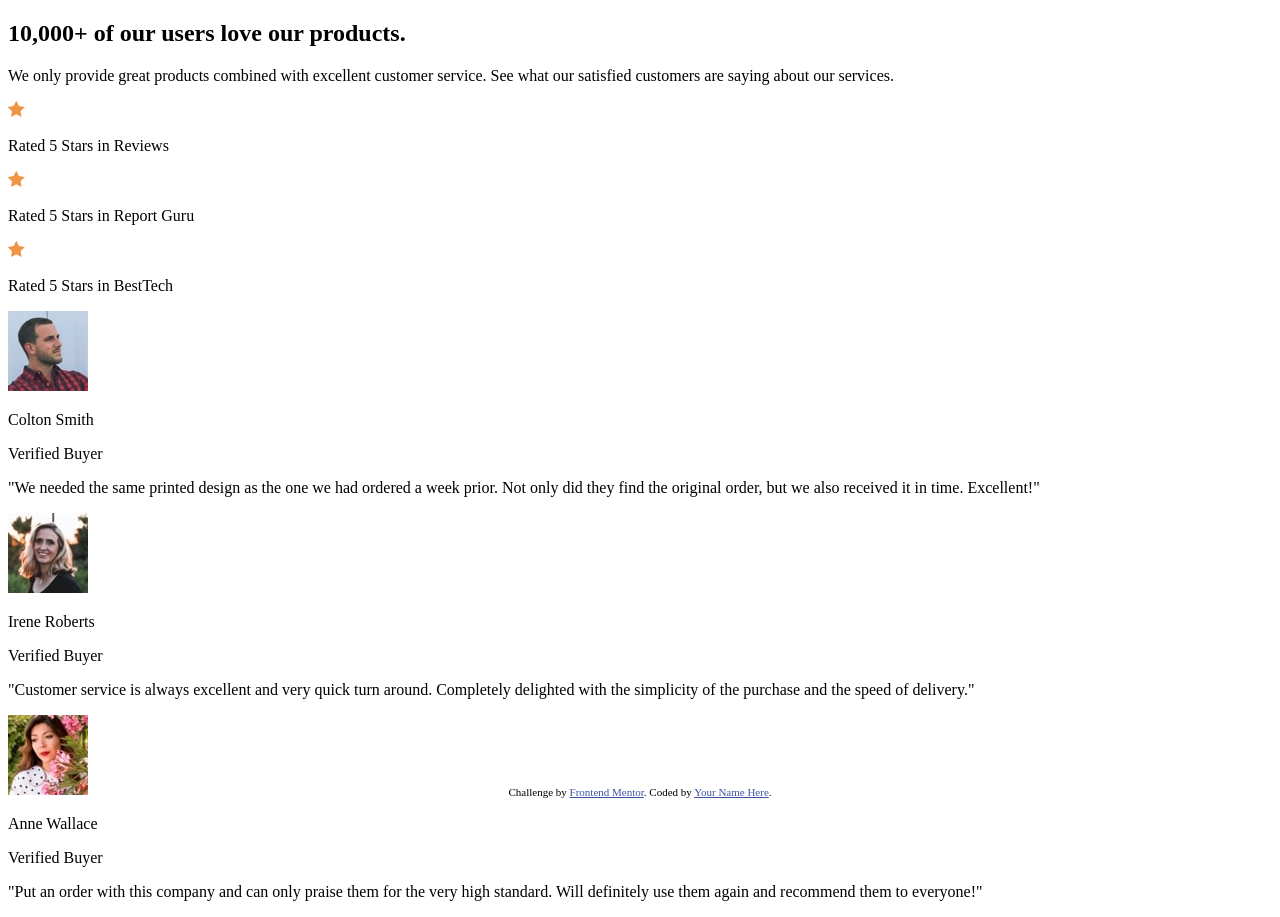
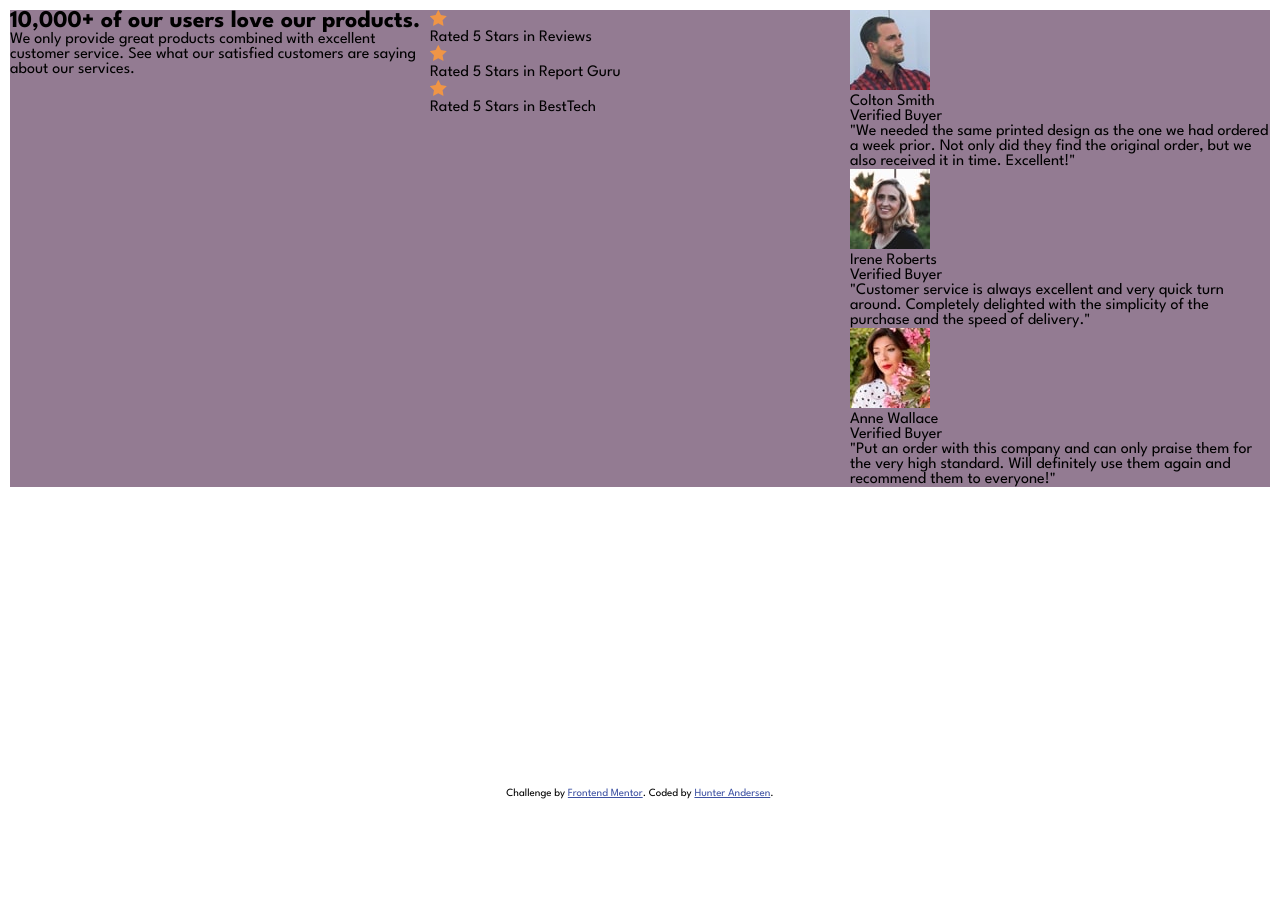
Before and after one commit to hunterandersen/FrontendMentor_Social_Proof_Section, a plain HTML site: page index.html in a window 1280 px wide. After the commit the page ends 800 px from the top, so only its background shows below. Drawn offline with Linux system fonts and the light colour scheme; files whose address does not match are found by name.

Commit message:
Added Google Font and started CSS styling

```diff
--- a/index.html
+++ b/index.html
@@ -10,6 +10,12 @@
       type="image/png"
       sizes="32x32"
       href="./images/favicon-32x32.png"
+    />
+    <link rel="preconnect" href="https://fonts.googleapis.com" />
+    <link rel="preconnect" href="https://fonts.gstatic.com" crossorigin />
+    <link
+      href="https://fonts.googleapis.com/css2?family=League+Spartan:wght@400;500;700&display=swap"
+      rel="stylesheet"
     />
 
     <link rel="stylesheet" href="style.css" />
@@ -28,7 +34,7 @@
     </style>
   </head>
   <body>
-    <main>
+    <main class="main-container">
       <section>
         <div class="titleBlurb">
           <h1>10,000+ of our users love our products.</h1>
@@ -99,12 +105,13 @@
         </div>
       </section>
     </main>
-
-    <div class="attribution">
-      Challenge by
-      <a href="https://www.frontendmentor.io?ref=challenge" target="_blank"
-        >Frontend Mentor</a
-      >. Coded by <a href="#">Your Name Here</a>.
-    </div>
+    <footer>
+      <div class="attribution">
+        Challenge by
+        <a href="https://www.frontendmentor.io?ref=challenge" target="_blank"
+          >Frontend Mentor</a
+        >. Coded by <a href="#">Hunter Andersen</a>.
+      </div>
+    </footer>
   </body>
 </html>
--- a/style.css
+++ b/style.css
@@ -4,10 +4,27 @@
   --color-dark-grayish-magenta: hsl(303, 10%, 53%);
   --color-light-grayish-magenta: hsl(300, 24%, 96%);
   --color-white: hsl(0, 0%, 100%);
+
   box-sizing: border-box;
+  margin:0;
+  font-family: 'League Spartan', sans-serif;
 }
 
+body{
+    margin:10px;
+}
 
+.main-container{
+    display:flex;
+
+
+}
+
+section{
+    background-color: var(--color-dark-grayish-magenta);
+    width:500px;
+    flex-grow: 1;
+}
 
 /* Footer */
 .attribution {
```
